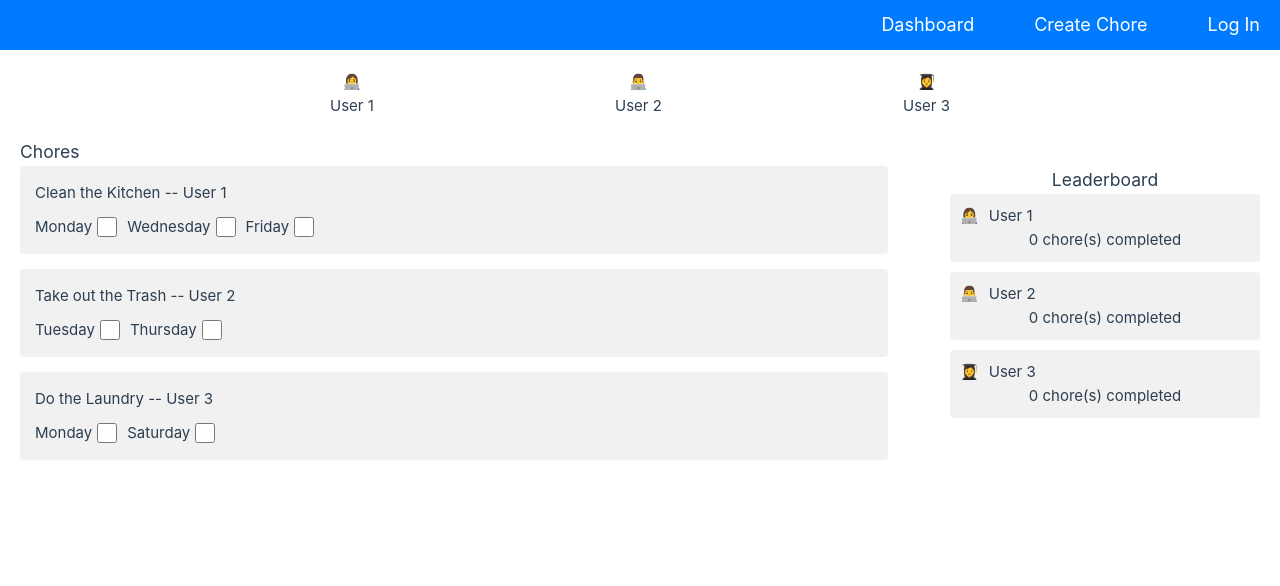
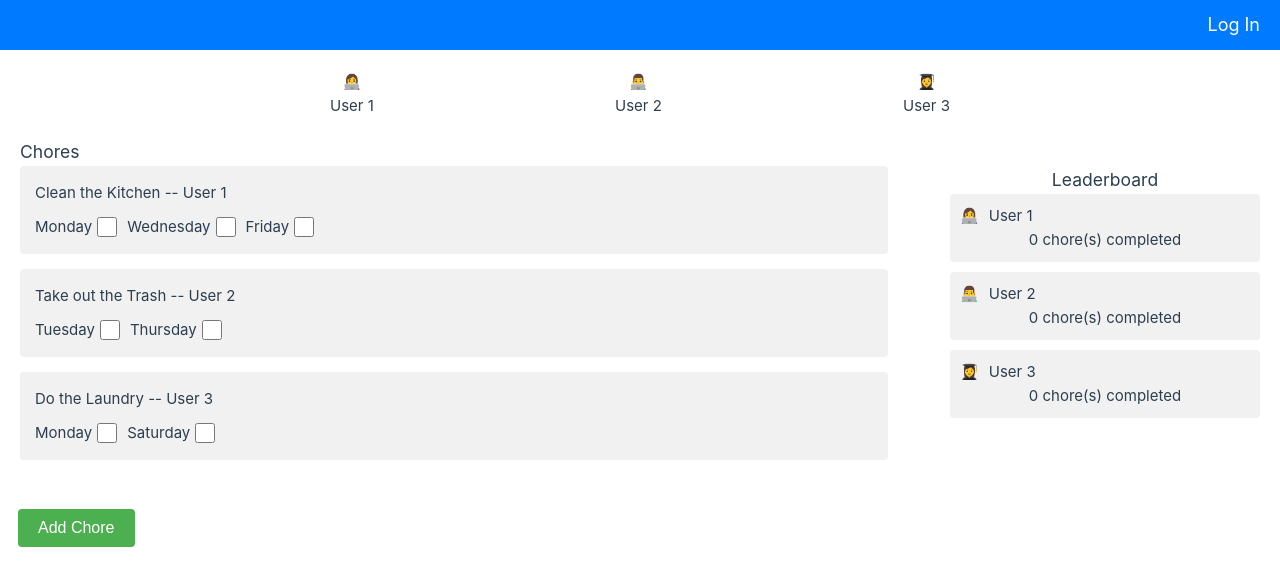
Before and after one commit to 222tia/technical-mockup-implementation, a Vue app: page /Dashboard in a window 1280 px wide. Shown: the top 586 px of the page. Built offline with nearby package versions, Linux system fonts and the light colour scheme.

Commit message:
add 'add chore' button and remove router links from nav bar

```diff
--- a/src/App.vue
+++ b/src/App.vue
@@ -5,8 +5,6 @@
 <template>
   <div style="width: 100vw">
     <div class="navigation-bar">
-      <router-link to="/Dashboard">Dashboard</router-link>
-      <router-link to="/CreateChore">Create Chore</router-link>
       <router-link to="/">Log In</router-link>
     </div>
 
--- a/src/components/Dashboard.vue
+++ b/src/components/Dashboard.vue
@@ -85,7 +85,10 @@ const handleCheck = (chore, day, user) => {
                         </div>
                     </div>
                 </div>
+
             </div>
+
+
 
             <div class="leaderboard">
                 <h3>Leaderboard</h3>
@@ -98,6 +101,12 @@ const handleCheck = (chore, day, user) => {
                 </div>
             </div>
         </div>
+    </div>
+
+    <div class="add-chore-btn">
+        <router-link to="/CreateChore">
+            <button>Add Chore</button>
+        </router-link>
     </div>
 
 </template>
@@ -196,4 +205,25 @@ const handleCheck = (chore, day, user) => {
 .leaderboard-user span {
   display: block;
 }
+
+.add-chore-btn {
+  display: flex;
+  justify-content: left;
+  margin-top: 20px;
+  margin-left: 15px;
+}
+
+.add-chore-btn button {
+  padding: 10px 20px;
+  font-size: 16px;
+  background-color: #4caf50;
+  color: white;
+  border: none;
+  border-radius: 4px;
+  cursor: pointer;
+}
+
+.add-chore-btn button:hover {
+  background-color: #45a049;
+}
 </style>
```
